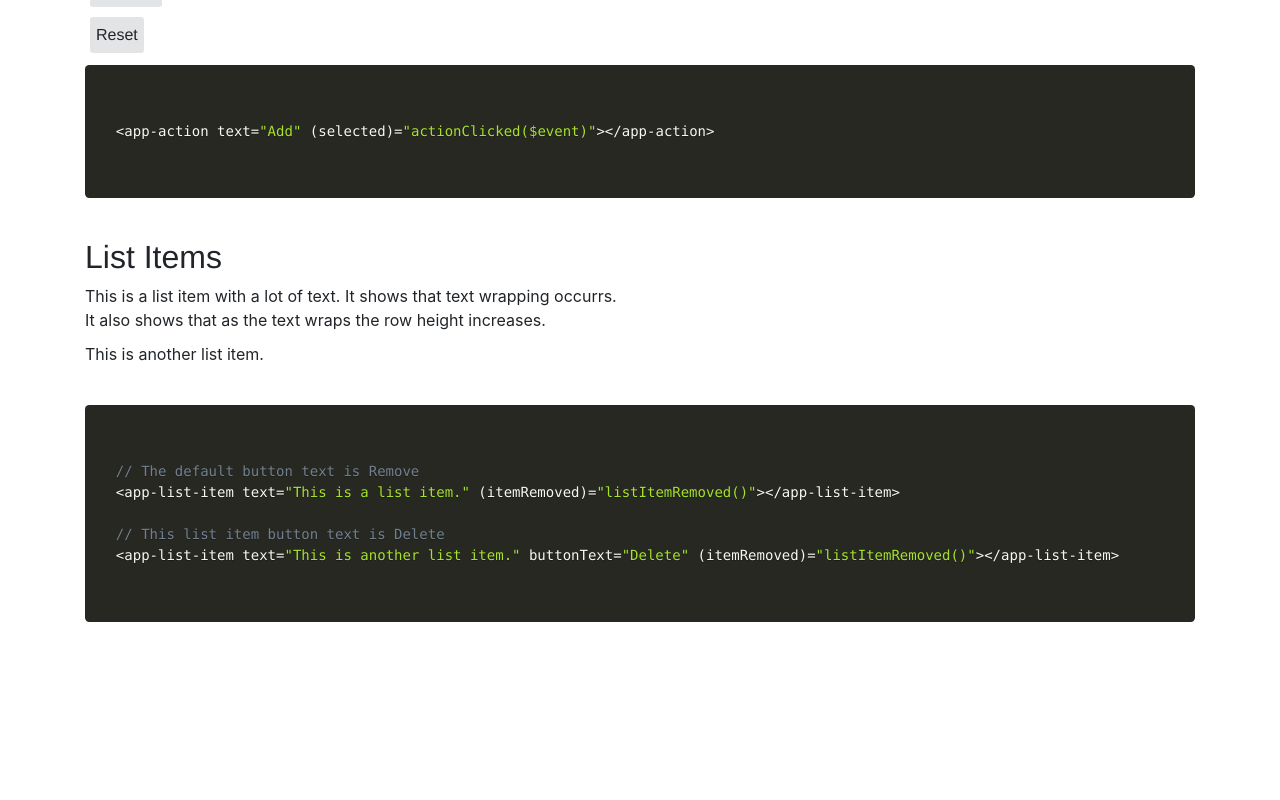
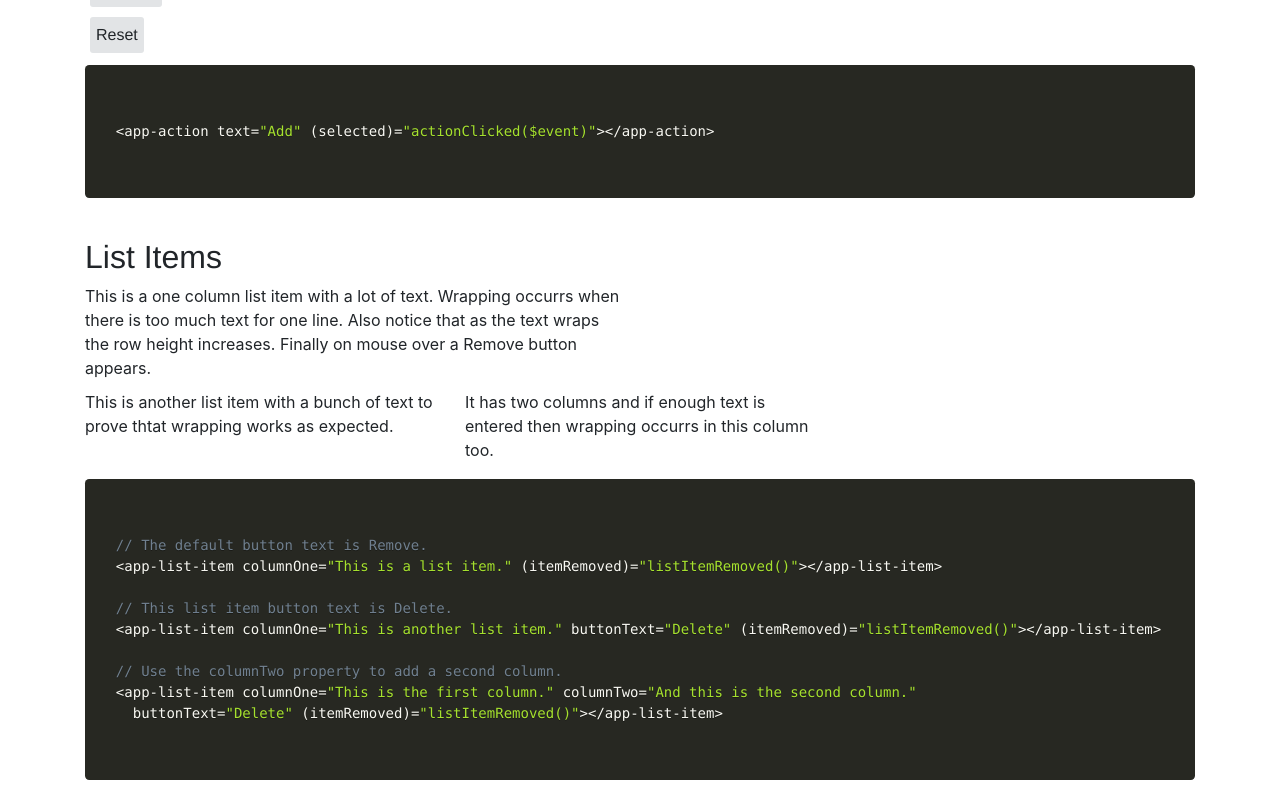
Before and after one commit to tmsmiffs/golf-ui, an Angular app: page / in a window 1280 px wide. Shown: the part 926-1726 px from the top of the page. Before the commit the page ends 1568 px from the top, so only its background shows below. Built offline with nearby package versions, Linux system fonts and the light colour scheme.

Commit message:
Modify list-item to suport two columns

```diff
--- a/src/app/app.component.html
+++ b/src/app/app.component.html
@@ -73,9 +73,12 @@
 
       <div class="content">
         <app-header text="List Items" size="h2"></app-header>
-        <app-list-item text="This is a list item with a lot of text. It shows that text wrapping occurrs.  It also shows
-          that as the text wraps the row height increases." (itemRemoved)="listItemRemoved()"></app-list-item>
-        <app-list-item text="This is another list item." buttonText="Delete" (itemRemoved)="listItemRemoved()"></app-list-item>
+        <app-list-item columnOne="This is a one column list item with a lot of text. Wrapping occurrs when there is too much text
+          for one line.  Also notice that as the text wraps the row height increases.  Finally on mouse over a Remove button appears."
+          (itemRemoved)="listItemRemoved()"></app-list-item>
+        <app-list-item columnOne="This is another list item with a bunch of text to prove thtat wrapping works as expected."
+          columnTwo="It has two columns and if enough text is entered then wrapping occurrs in this column too."
+          buttonText="Delete" (itemRemoved)="listItemRemoved()"></app-list-item>
 
         <pre>
           <code class="language-typescript">
--- a/src/app/app.component.ts
+++ b/src/app/app.component.ts
@@ -25,11 +25,15 @@ export class AppComponent implements AfterViewInit {
   <app-action text="Add" (selected)="actionClicked($event)"></app-action>`;
 
   listItemSyntax = `
-  // The default button text is Remove
-  <app-list-item text="This is a list item." (itemRemoved)="listItemRemoved()"></app-list-item>
+  // The default button text is Remove.
+  <app-list-item columnOne="This is a list item." (itemRemoved)="listItemRemoved()"></app-list-item>
 
-  // This list item button text is Delete
-  <app-list-item text="This is another list item." buttonText="Delete" (itemRemoved)="listItemRemoved()"></app-list-item>`;
+  // This list item button text is Delete.
+  <app-list-item columnOne="This is another list item." buttonText="Delete" (itemRemoved)="listItemRemoved()"></app-list-item>
+
+  // Use the columnTwo property to add a second column.
+  <app-list-item columnOne="This is the first column." columnTwo="And this is the second column."
+    buttonText="Delete" (itemRemoved)="listItemRemoved()"></app-list-item>`;
 
   addClicked(event) {
     // figure out why event is undefined
--- a/src/app/list-item/list-item.component.html
+++ b/src/app/list-item/list-item.component.html
@@ -1,8 +1,11 @@
   <div class="row list-item" (mouseover)="showButton()" (mouseleave)="hideButton()">
-    <div class="col-6 item">
-      {{ text }}
+    <div class="item" [class.col-6]="!twoColumns" [class.col-4]="twoColumns">
+      {{ columnOne }}
     </div>
-    <div class="col-6 action" *ngIf="show">
+    <div *ngIf="twoColumns" [class.col-6]="!twoColumns" [class.col-4]="twoColumns">
+      {{ columnTwo }}
+    </div>
+    <div class="action" [class.col-6]="!twoColumns" [class.col-4]="twoColumns" *ngIf="show">
       <app-action [text]="buttonText" (selected)="removeItem($event)"></app-action>
     </div>
   </div>
--- a/src/app/list-item/list-item.component.ts
+++ b/src/app/list-item/list-item.component.ts
@@ -1,16 +1,23 @@
-import { Component, Input, Output, EventEmitter } from '@angular/core';
+import { Component, OnInit, Input, Output, EventEmitter } from '@angular/core';
 
 @Component({
   selector: 'app-list-item',
   templateUrl: './list-item.component.html',
   styleUrls: ['./list-item.component.css']
 })
-export class ListItemComponent {
-  @Input() text: string;
+export class ListItemComponent implements OnInit {
+
+  @Input() columnOne: string;
+  @Input() columnTwo: string;
   @Input() buttonText = 'Remove';
   @Output() itemRemoved = new EventEmitter();
 
   show = false;
+  twoColumns = false;
+
+  ngOnInit() {
+    this.twoColumns = !!this.columnTwo;
+  }
 
   showButton() {
     this.show = true;
```
Also changed, not shown: 1 other file (tests, documents, lock files or other folders).
